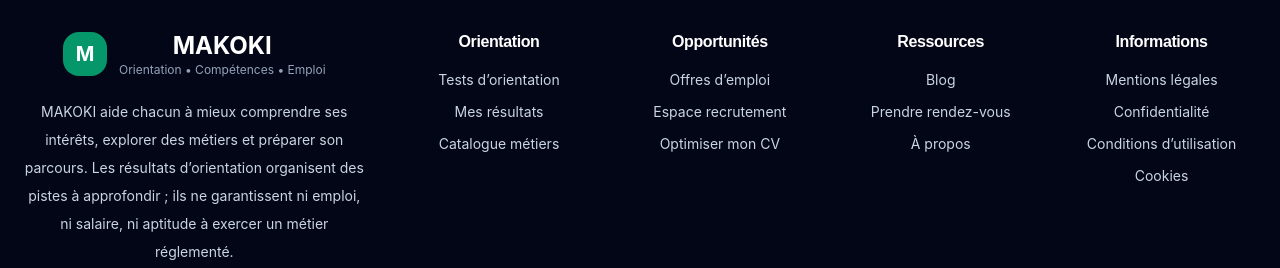
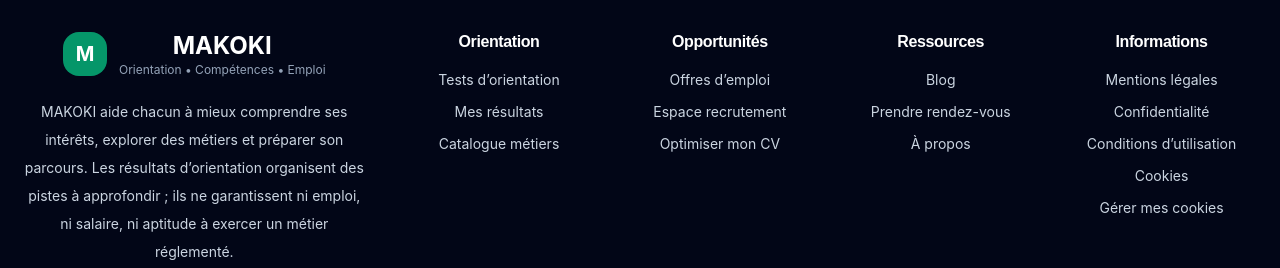
Before and after one commit to guetchou/orientationpro, a React (Vite) app: page / in a window 1280 px wide. Shown: the part 2301-2569 px from the top of the page. Built offline with nearby package versions, Linux system fonts and the light colour scheme; no server answers.

Commit message:
feat(privacy): ajouter la gestion permanente des cookies

```diff
--- a/src/components/layout/Footer.tsx
+++ b/src/components/layout/Footer.tsx
@@ -1,4 +1,5 @@
 import { Link } from 'react-router-dom';
+import { openConsentManager } from '@/lib/privacyConsent';
 
 const sections = [
   {
@@ -72,6 +73,13 @@ export const Footer = () => {
                       <Link className="transition-colors hover:text-white" to={link.path}>{link.label}</Link>
                     </li>
                   ))}
+                  {section.title === 'Informations' ? (
+                    <li>
+                      <button type="button" className="text-left transition-colors hover:text-white" onClick={openConsentManager}>
+                        Gérer mes cookies
+                      </button>
+                    </li>
+                  ) : null}
                 </ul>
               </div>
             ))}
```
